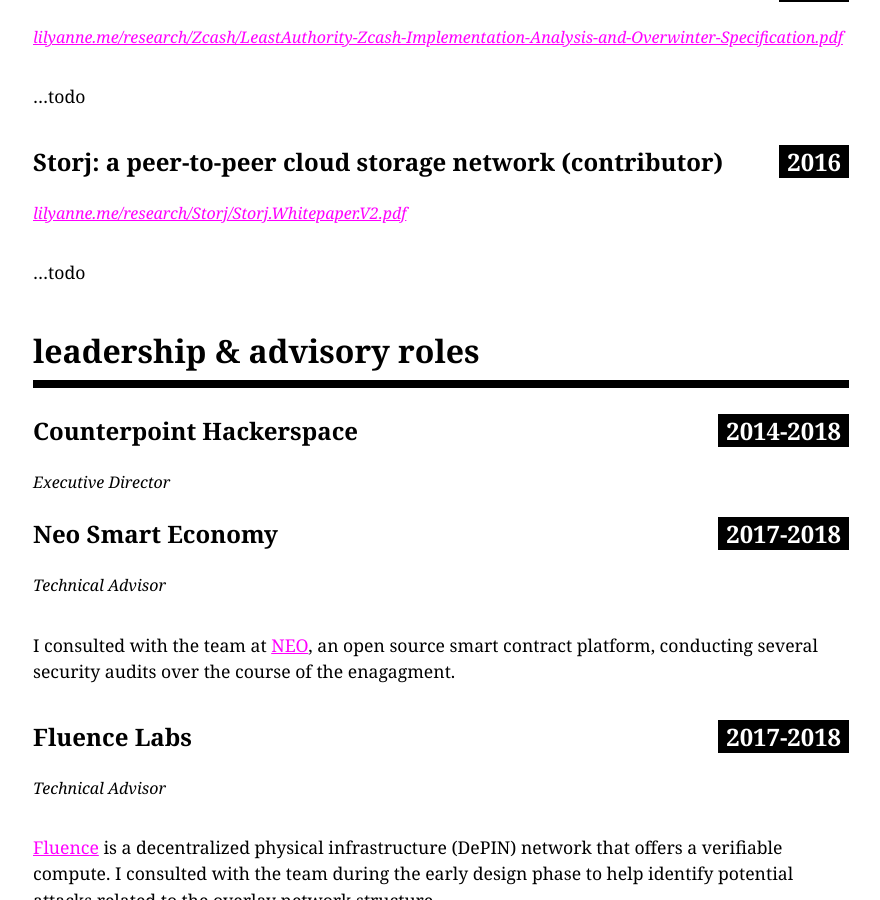
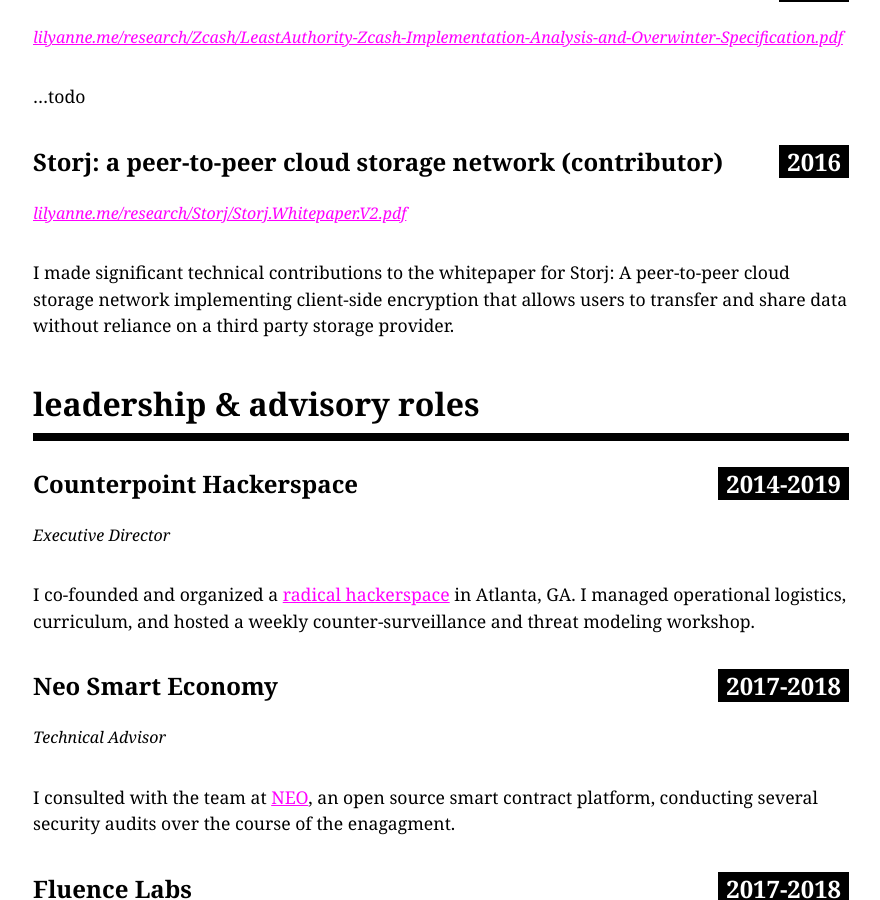
Before and after one commit to 161chihuahuas/cv, a Jekyll site: the page built from index.md, in a window 1280 px wide and 900 px high, scrolled down 3963 px. Shown: the whole window, without its empty margins (199-1079 px from the left). Built offline with Jekyll 4.4.1, drawn with Linux system fonts in a browser that asks for light colours; our own code applies the rules of GitHub Pages for plain Markdown files; comment, search, counter and statistics services are not loaded.

Commit message:
details for counterpoint and storj paper

```diff
--- a/index.md
+++ b/index.md
@@ -109,14 +109,14 @@
 ### Storj: a peer-to-peer cloud storage network (contributor) **2016**
 #### [lilyanne.me/research/Storj/Storj.Whitepaper.V2.pdf](https://lilyanne.me/research/Storj/Storj.Whitepaper.V2.pdf)
 
-...todo
+I made significant technical contributions to the whitepaper for Storj: A peer-to-peer cloud storage network implementing client-side encryption that allows users to transfer and share data without reliance on a third party storage provider.
 
 ## leadership & advisory roles
 
-### Counterpoint Hackerspace **2014-2018**
+### Counterpoint Hackerspace **2014-2019**
 #### Executive Director
 
-
+I co-founded and organized a [radical hackerspace](https://wiki.hackerspaces.org/Counterpoint) in Atlanta, GA. I managed operational logistics, curriculum, and hosted a weekly counter-surveillance and threat modeling workshop.
 
 ### Neo Smart Economy **2017-2018**
 #### Technical Advisor
```
